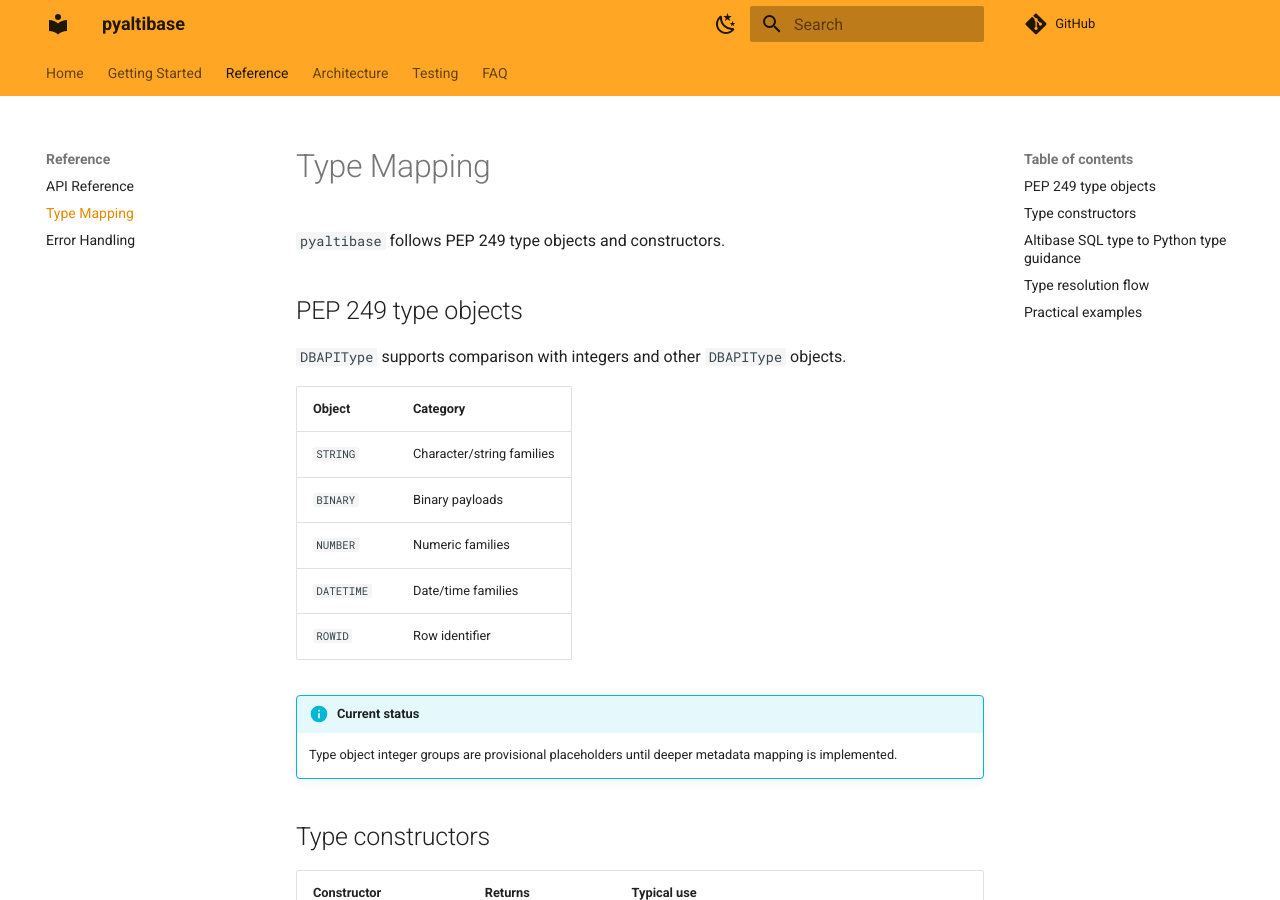
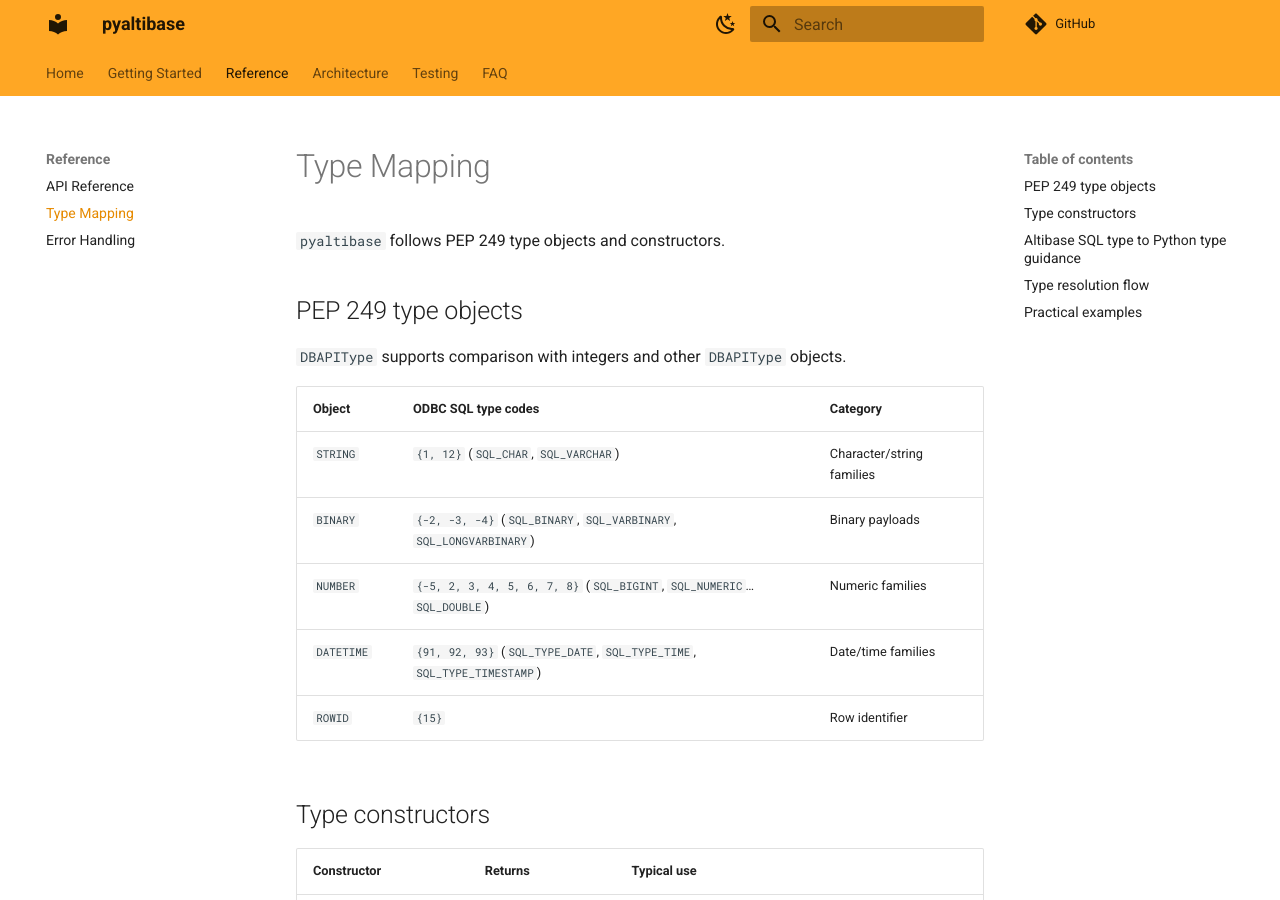
Before and after one commit to yeongseon/pyaltibase, an MkDocs documentation site: the page built from docs/types.md, in a window 1280 px wide and 900 px high. Built offline with MkDocs 1.6.1 and Material for MkDocs 9.7.7, drawn with Linux system fonts in a browser that asks for light colours; comment, search, counter and statistics services are not loaded.

Commit message:
docs: update documentation for v0.2.0 changes
- Update type mapping tables with actual ODBC SQL type codes
- Remove placeholder/provisional notes
- Document Alembic migration support
- Document default value normalization in reflection
- Update error handling documentation

```diff
--- a/docs/types.md
+++ b/docs/types.md
@@ -6,16 +6,13 @@
 
 `DBAPIType` supports comparison with integers and other `DBAPIType` objects.
 
-| Object | Category |
-|---|---|
-| `STRING` | Character/string families |
-| `BINARY` | Binary payloads |
-| `NUMBER` | Numeric families |
-| `DATETIME` | Date/time families |
-| `ROWID` | Row identifier |
-
-!!! info "Current status"
-    Type object integer groups are provisional placeholders until deeper metadata mapping is implemented.
+| Object | ODBC SQL type codes | Category |
+|---|---|---|
+| `STRING` | `{1, 12}` (`SQL_CHAR`, `SQL_VARCHAR`) | Character/string families |
+| `BINARY` | `{-2, -3, -4}` (`SQL_BINARY`, `SQL_VARBINARY`, `SQL_LONGVARBINARY`) | Binary payloads |
+| `NUMBER` | `{-5, 2, 3, 4, 5, 6, 7, 8}` (`SQL_BIGINT`, `SQL_NUMERIC`…`SQL_DOUBLE`) | Numeric families |
+| `DATETIME` | `{91, 92, 93}` (`SQL_TYPE_DATE`, `SQL_TYPE_TIME`, `SQL_TYPE_TIMESTAMP`) | Date/time families |
+| `ROWID` | `{15}` | Row identifier |
 
 ## Type constructors
 
```
Also changed, not shown: docs/api.md (+5 -8 lines), docs/errors.md (+5 -3 lines).
